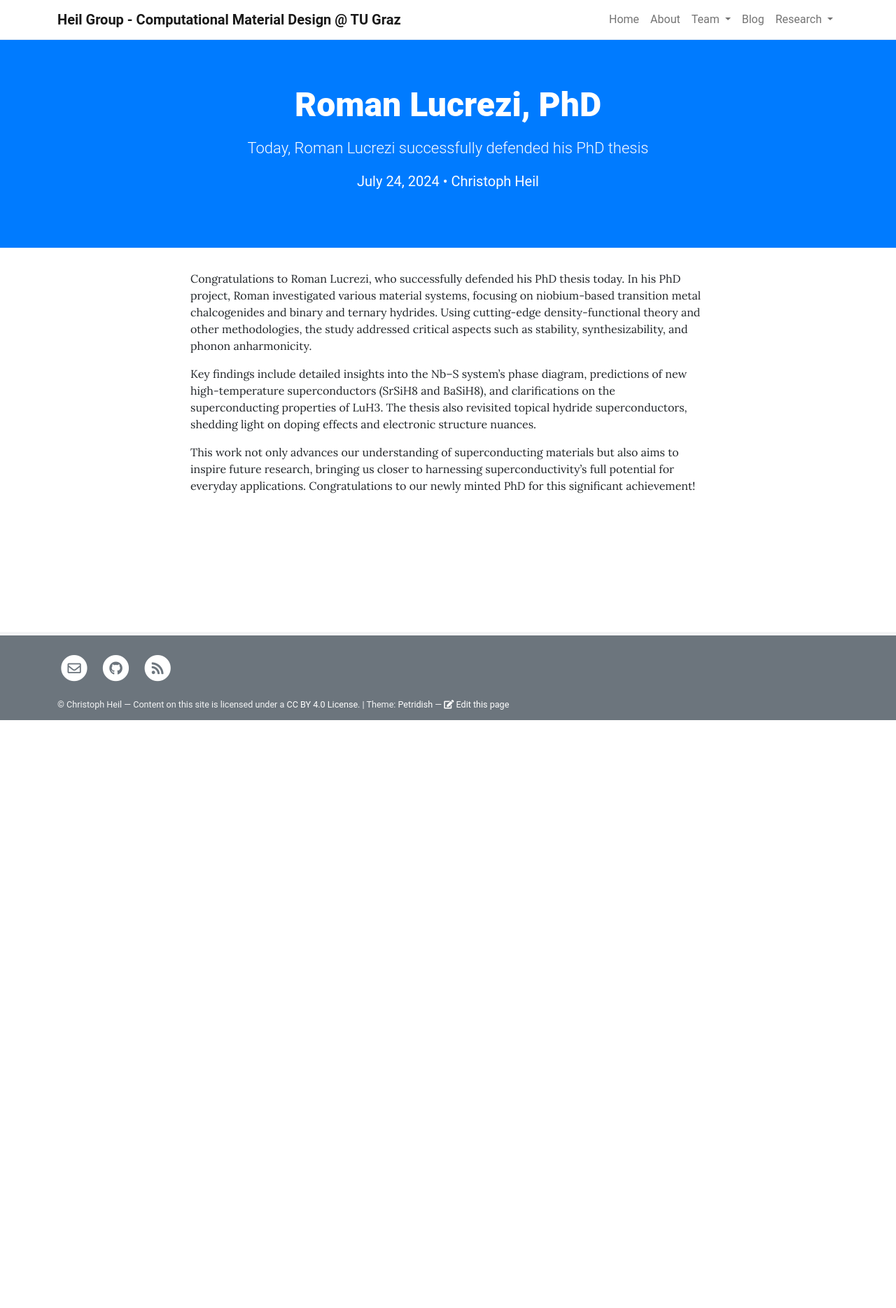
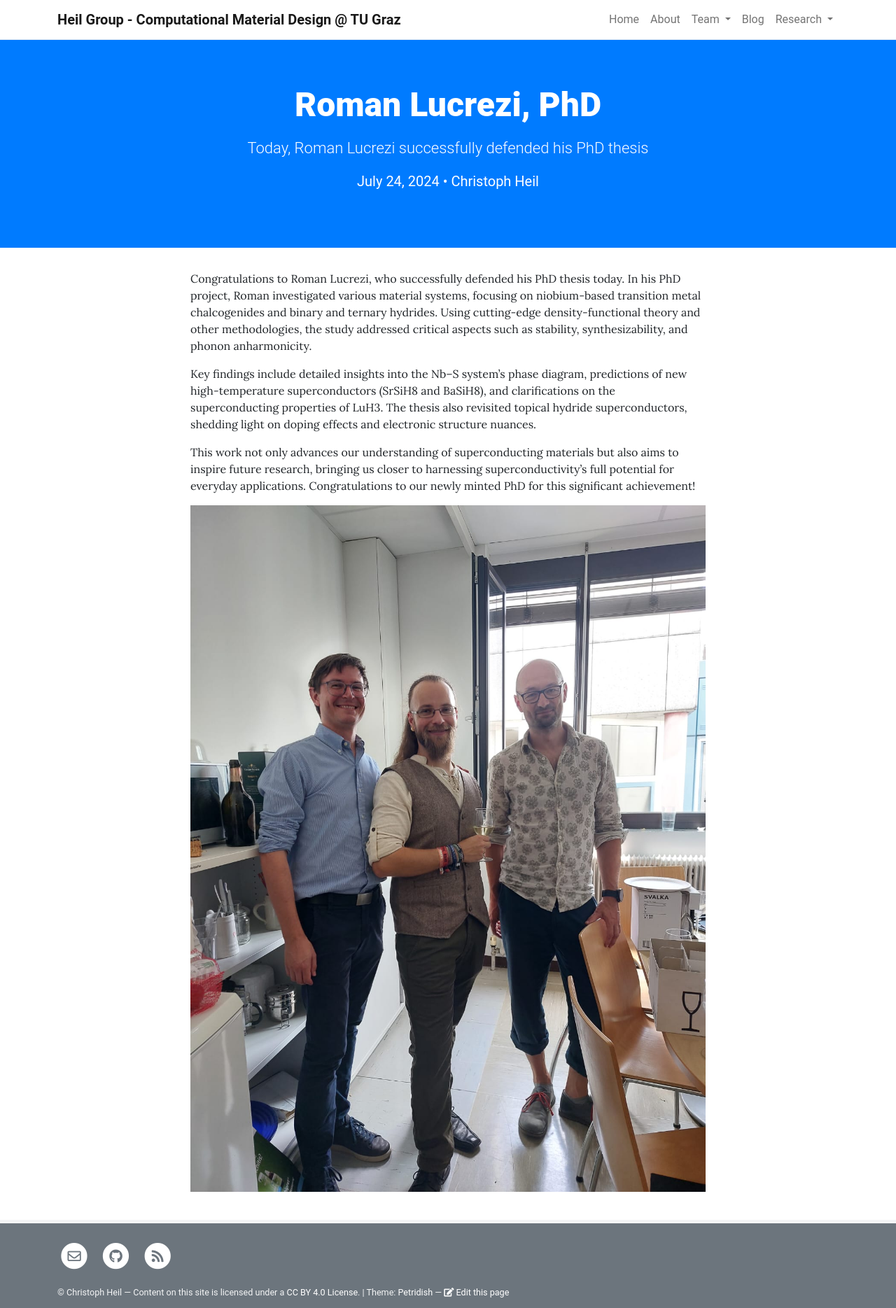
Before and after one commit to cheil/cheil.github.io, a Jekyll site: the page built from _posts/2024-07-24-phd-defense-roman.md, in a window 1280 px wide. Shown: the whole page at 70% size. Built offline with Jekyll 4.4.1, drawn with Linux system fonts in a browser that asks for light colours; comment, search, counter and statistics services are not loaded; before the commit the page ends 1029 px from its top, so only the background shows below that.

Commit message:
new blog post

```diff
--- a/_posts/2024-07-24-phd-defense-roman.md
+++ b/_posts/2024-07-24-phd-defense-roman.md
@@ -2,7 +2,7 @@
 title: Roman Lucrezi, PhD
 description: Today, Roman Lucrezi successfully defended his PhD thesis
 # background:
-#   img: "../../../assets/theme/images/ScRuSi_prb.png"
+#   img: "../../../assets/theme/images/lucrezi_phd.jpeg"
 #   by: American Physical Society - Phys. Rev. B, 109, 224517 (2024)
 author: Christoph Heil
 # tags: []
@@ -15,4 +15,4 @@ Key findings include detailed insights into the Nb–S system's phase diagram, p
 
 This work not only advances our understanding of superconducting materials but also aims to inspire future research, bringing us closer to harnessing superconductivity's full potential for everyday applications. Congratulations to our newly minted PhD for this significant achievement!
 
-# <img src="../../../assets/theme/images/ScRuSi_prb.png" width="1000"/>
+<img src="../../../assets/theme/images/lucrezi_phd.jpeg" width="1000"/>
```
Also changed, not shown: assets/theme/images/lucrezi_phd.jpeg (added).
